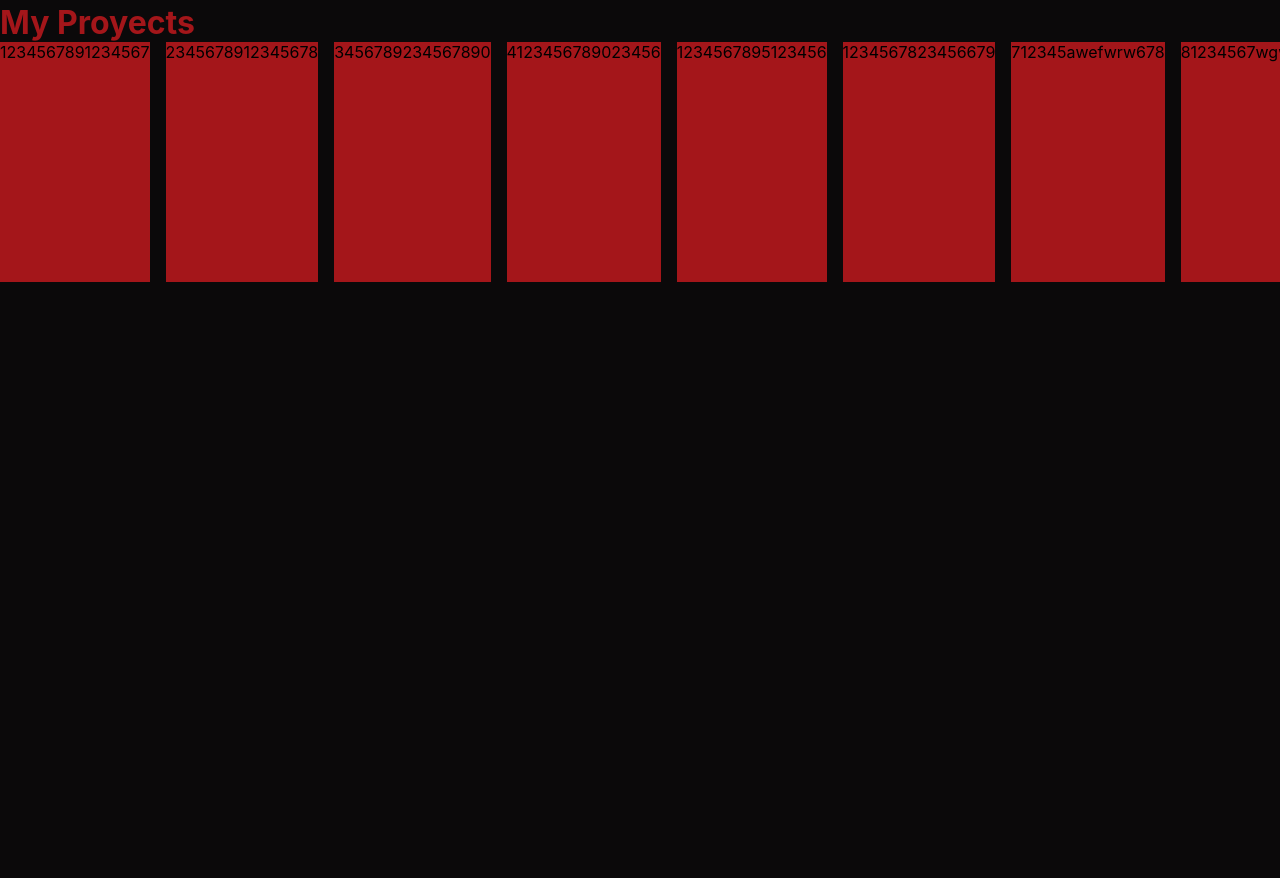
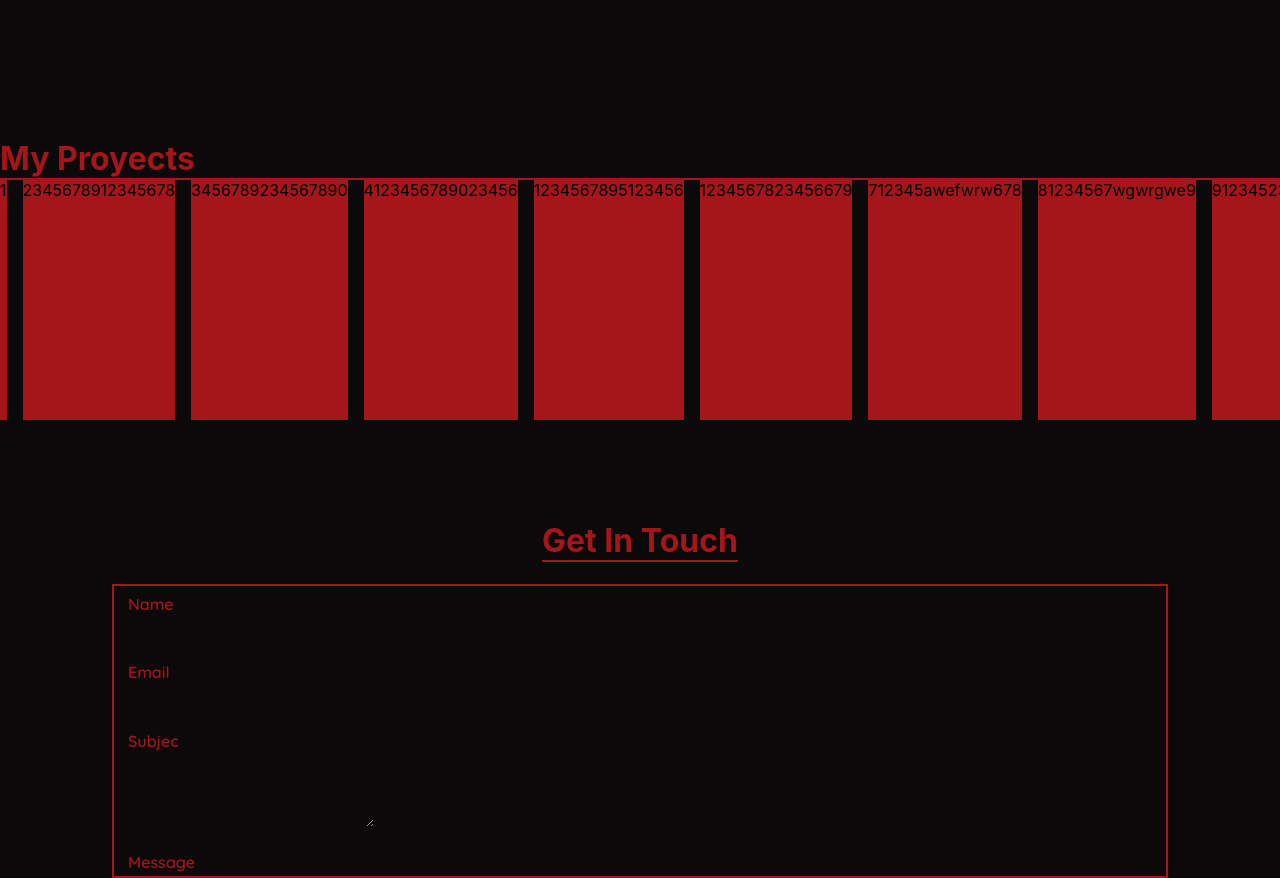
Before and after one commit to Lord-Mugen/Mugen-Portfolio, a React (Create React App) app: page / in a window 1280 px wide. Shown: the part 1700-2578 px from the top of the page. Before the commit the page ends 2030 px from the top, so only its background shows below. Built offline with nearby package versions, Linux system fonts and the light colour scheme.

Commit message:
progress

```diff
--- a/src/App.js
+++ b/src/App.js
@@ -16,6 +16,7 @@ function App() {
      <About/>
      <Stack/>
      <Proyects/>
+     <Contact/>
     </div>
   );
 }
--- /dev/null
+++ b/src/Components/Contac/Card.css
@@ -0,0 +1,14 @@
+#tabla1{
+    border: 1px solid #1E679A;
+    width: 280px;
+ }
+ #cabtab1{
+    background-color: #1E679A;
+    font-weight: bold;
+    color: #ffffff;
+    padding: 2 2 2 2px;
+ }
+ #cuerpotab1{
+    padding: 4 4 4 4px;
+    background-color: #ffffcc;
+ }
--- /dev/null
+++ b/src/Components/Contac/Card.jsx
@@ -0,0 +1,12 @@
+import React from 'react'
+import './Card.css';
+
+const Card = () => {
+  return (
+    <div>
+
+    </div>
+  )
+}
+
+export default Card
--- a/src/Components/Contac/Contact.css
+++ b/src/Components/Contac/Contact.css
@@ -0,0 +1,57 @@
+:root{
+    --primary: #0B090A;
+    --red: #A4161A;
+    --white: #ffffff;
+}
+
+.contact{
+    width: 80%;
+}
+
+.contact-container{
+    display: grid;
+    justify-items: center;
+    background-color: var(--primary);
+}
+
+.contact-title-container{
+    color: var(--red);
+
+}
+
+.contact-title::after{
+    content: "";
+    display: block;
+    background-color: var(--red);
+    height:2px;
+    width: 100%;
+    left: 0;
+    bottom: -10px;
+    transition: 0.3s;
+}
+
+.contact-form{
+    display: grid;
+}
+
+.contact-form-label{
+    color: var(--red);
+}
+
+.contact-form-input{
+    height: 2em;
+    margin-bottom: 3em;
+    background-color: var(--primary);
+    border: 0px 0px 1px 0px solid var(--red);
+}
+
+.contact-form-input::after{
+    content: "";
+    display: block;
+    background-color: var(--red);
+    height:2px;
+    width: 100%;
+    left: 0;
+    bottom: -10px;
+    transition: 0.3s;
+}
--- a/src/Components/Contac/Contact.jsx
+++ b/src/Components/Contac/Contact.jsx
@@ -0,0 +1,44 @@
+import React from 'react'
+import Card from './Card';
+import './Contact.css';
+
+const Contact = () => {
+  return (
+    <div className="contact-container">
+        <div className="contact-title-container">
+            <h1 className="contact-title">Get In Touch</h1>
+        </div>
+
+
+        <section className="contact">
+            <div className="contact-cards">
+
+            </div>
+            <div className="contact-form">
+                <form action="" method="post" className="contact-form">
+                    <ul>
+                    <li>
+                        <label for="name" className="contact-form-label">Name</label>
+                        <input type="text" id="name" name="user_name" className="contact-form-input"/>
+                    </li>
+                    <li>
+                        <label for="mail" className="contact-form-label">Email</label>
+                        <input type="email" id="mail" name="user_mail" className="contact-form-input"/>
+                    </li>
+                    <li>
+                        <label for="sub" className="contact-form-label">Subjec</label>
+                        <input id="sub" name="user_subjec" className="contact-form-input"></input>
+                    </li>
+                    <li>
+                        <label for="msg" className="contact-form-label">Message</label>
+                        <textarea id="msg" name="user_message" className="contact-form-input"></textarea>
+                    </li>
+                    </ul>
+                </form>
+            </div>
+        </section>
+    </div>
+  )
+}
+
+export default Contact
--- a/src/Components/Proyects/Proyects.css
+++ b/src/Components/Proyects/Proyects.css
@@ -5,21 +5,39 @@
 }
 
 .proyects{
-    margin-bottom: 3em;
+    padding-bottom: 5em;
     background-color: var(--primary);
+
 }
 
 .proyects-title{
+    width: 100%;
     margin: 0;
     color: var(--red);
     background-color: var(--primary);
 
 }
 
+.proyects-title::after{
+    content: "";
+    display: block;
+    background-color: var(--red);
+    height:2px;
+    width: 100%;
+    left: 0;
+    bottom: -10px;
+    transition: 0.3s;
+}
+
 .proyects-carrusel{
     display: flex;
     justify-content: space-between;
     overflow: scroll;
+    scroll-behavior: smooth;
+    flex-wrap: nowrap;
+}
+.proyects-carrusel::-webkit-scrollbar{
+    display: none;
 }
 
 .elements{
--- a/src/Components/Proyects/Proyects.jsx
+++ b/src/Components/Proyects/Proyects.jsx
@@ -7,7 +7,7 @@ const Proyects = () => {
          <h1 className="proyects-title">My Proyects</h1>
         <section className="proyects">
             <div className="proyects-carrusel">
-                <div className="elements">1234567891234567</div>
+                <div className="elements">1</div>
                 <div className="elements">2345678912345678</div>
                 <div className="elements">3456789234567890</div>
                 <div className="elements">4123456789023456</div>
--- a/src/Components/Stack/Stack.css
+++ b/src/Components/Stack/Stack.css
@@ -9,13 +9,13 @@
     display: grid;
     align-content: center;
     justify-items: center;
-    padding-bottom: 3em;
+    padding-bottom: 10em;
 }
 
 .stack-title{
     margin: 0;
     color: var(--red);
-    margin-bottom: 2em;
+    margin-bottom: 3em;
 }
 
 .stack-title::after{
```
Also changed, not shown: src/Data/contact.json (added, +22 -0 lines).
